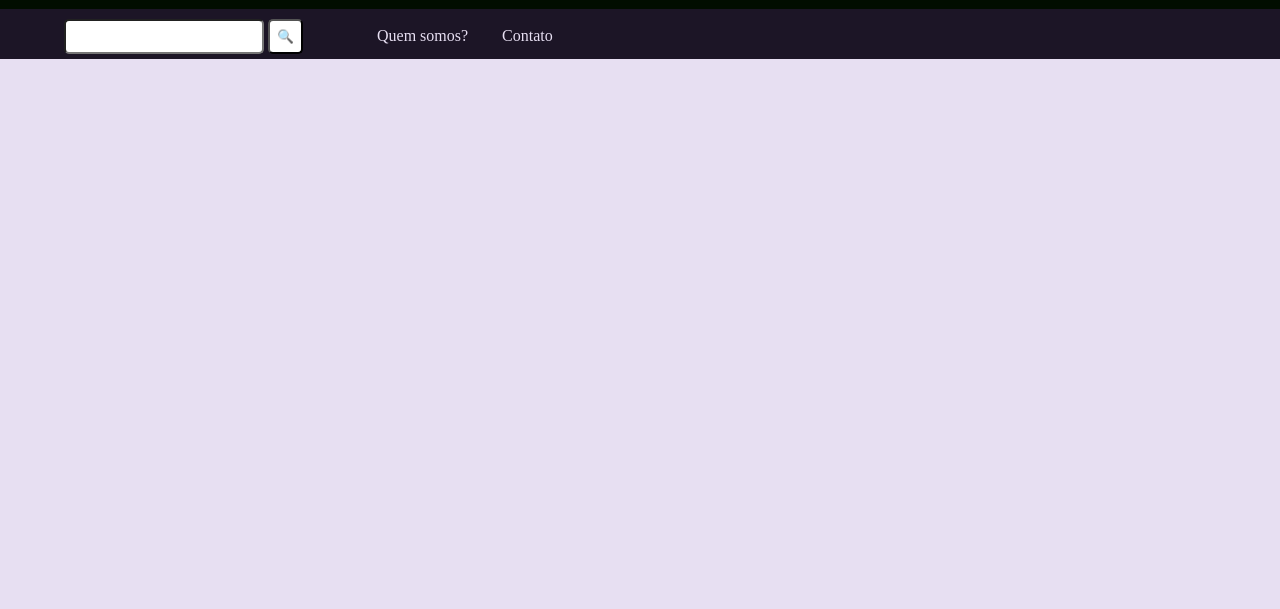
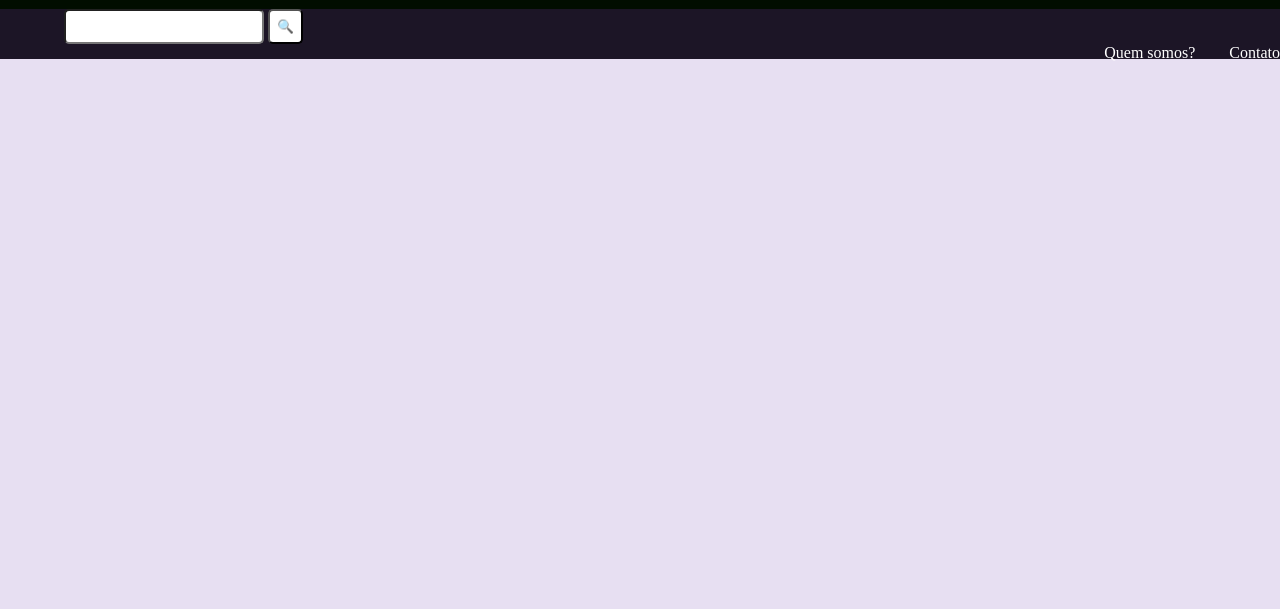
Before and after one commit to PLorazx1/XEditora, a plain HTML site: page index.html in a window 1280 px wide. Shown: the part 191-800 px from the top of the page. Drawn offline with Linux system fonts and the light colour scheme.

Commit message:
tentando concertar o menu

```diff
--- a/style.css
+++ b/style.css
@@ -31,15 +31,12 @@ nav{
     min-height: 45px;
     max-height: 50px;
 }
-
 #AreaPesq{
     min-height: 35px;
     max-height: 40px;
     min-width: 200px;
     max-width: 250px;
     border-radius: 5px;
-    margin-top: 10px;
-    margin-bottom: 10px;
     margin-left: 5%;
     background-color: white;
 }
@@ -50,21 +47,21 @@ nav{
     min-width: 35px;
     max-width: 40px;
     border-radius: 5px;
-    margin-bottom: 10px;
     background-color: white;
 }
 
 nav > ul{
-    display: inline;
-    list-style: none;
+    text-align: right;
 }
 
 nav > ul > li{
-    display: inline-block;
-    padding-left: 30px;
+    display: inline;
+    text-align: right;
 }
 
 nav > ul > li > a{
     text-decoration: none;
-    color: #E7DFF2;
+    color: #ffffff;
+    padding-left: 30px;
+    text-align: right;
 }
```
